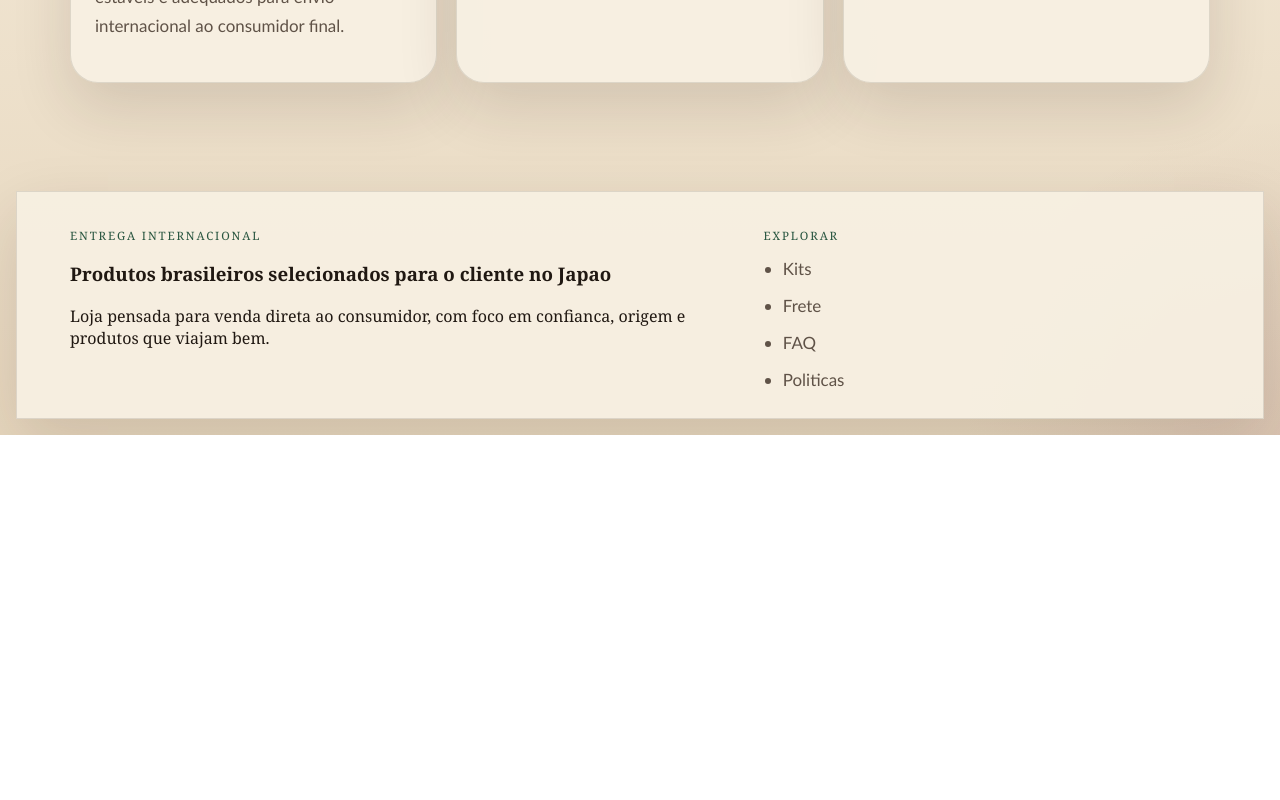
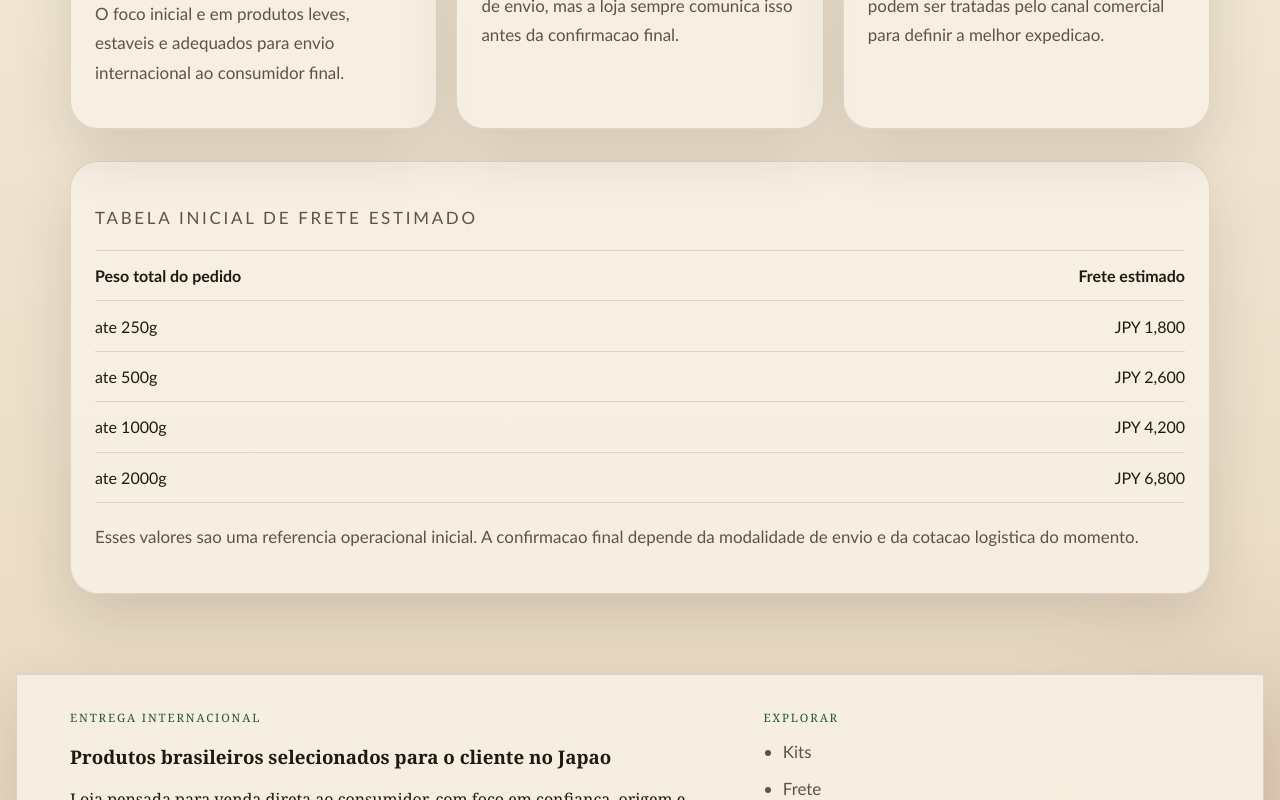
Before and after one commit to thewatermouse/brazil-japan-store-product, a Next.js app: page /shipping in a window 1280 px wide. Shown: the part 512-1312 px from the top of the page. Before the commit the page ends 947 px from the top, so only its background shows below. Built offline with nearby package versions, Linux system fonts and the light colour scheme.

Commit message:
Add realistic shipping table and richer checkout

```diff
--- a/app/globals.css
+++ b/app/globals.css
@@ -239,3 +239,27 @@ main { min-height: calc(100vh - 180px); }
   border: 1px solid var(--line);
   background: rgba(255,255,255,0.6);
 }
+
+.shipping-table-card {
+  margin-top: 2rem;
+}
+
+.shipping-table {
+  display: grid;
+  gap: 0;
+  border-top: 1px solid var(--line);
+  margin: 1rem 0 1.2rem;
+}
+
+.shipping-table-row {
+  display: grid;
+  grid-template-columns: 1fr auto;
+  gap: 1rem;
+  padding: 0.95rem 0;
+  border-bottom: 1px solid var(--line);
+  font-family: "Trebuchet MS", sans-serif;
+}
+
+.shipping-table-head {
+  font-weight: 700;
+}
--- a/components/ShippingContent.tsx
+++ b/components/ShippingContent.tsx
@@ -1,25 +1,38 @@
 "use client";
 
 import { useLanguage } from "@/components/LanguageProvider";
+import { shippingEstimateTiers } from "@/data/store";
 
 const copy = {
   pt: {
     eyebrow: "Frete e entrega",
     title: "Como funciona o envio para o Japao.",
+    lead: "Para MVP, a loja trabalha com uma tabela simples por faixa de peso. Isso deixa o cliente mais orientado e evita surpresa no pedido inicial.",
     cards: [
       { title: "Pedidos pequenos", text: "O foco inicial e em produtos leves, estaveis e adequados para envio internacional ao consumidor final." },
       { title: "Prazo estimado", text: "O prazo varia conforme estoque e metodo de envio, mas a loja sempre comunica isso antes da confirmacao final." },
       { title: "Pedido maior", text: "Compras em quantidade, kits e presentes podem ser tratadas pelo canal comercial para definir a melhor expedicao." }
-    ]
+    ],
+    tableTitle: "Tabela inicial de frete estimado",
+    weight: "Peso total do pedido",
+    price: "Frete estimado",
+    upTo: "ate",
+    note: "Esses valores sao uma referencia operacional inicial. A confirmacao final depende da modalidade de envio e da cotacao logistica do momento."
   },
   ja: {
     eyebrow: "配送について",
     title: "日本向け配送の考え方。",
+    lead: "MVP段階では、重量帯ごとのシンプルな送料目安を採用しています。最初の注文で不透明さを減らすためです。",
     cards: [
       { title: "小口注文中心", text: "初期段階では、軽量で常温配送しやすい商品を中心に扱います。" },
       { title: "発送目安", text: "在庫状況と配送方法によって変動しますが、最終確定前に必ず案内します。" },
       { title: "まとめ買い", text: "数量の多い注文やギフト用途は、個別に最適な発送方法を相談できます。" }
-    ]
+    ],
+    tableTitle: "初期送料テーブル",
+    weight: "注文総重量",
+    price: "送料目安",
+    upTo: "〜",
+    note: "あくまで初期の目安です。最終金額は配送方法と実際の見積でご案内します。"
   }
 } as const;
 
@@ -32,6 +45,7 @@ export function ShippingContent() {
       <div className="container prose-shell">
         <p className="eyebrow">{t.eyebrow}</p>
         <h1>{t.title}</h1>
+        <p className="lead">{t.lead}</p>
         <div className="stack-grid">
           {t.cards.map((card, index) => (
             <article key={card.title} className="step-card">
@@ -41,6 +55,23 @@ export function ShippingContent() {
             </article>
           ))}
         </div>
+
+        <section className="product-section-card shipping-table-card">
+          <p className="eyebrow">{t.tableTitle}</p>
+          <div className="shipping-table">
+            <div className="shipping-table-row shipping-table-head">
+              <strong>{t.weight}</strong>
+              <strong>{t.price}</strong>
+            </div>
+            {shippingEstimateTiers.map((tier) => (
+              <div key={tier.maxWeightGrams} className="shipping-table-row">
+                <span>{t.upTo} {tier.maxWeightGrams}g</span>
+                <span>JPY {tier.estimatedYen.toLocaleString()}</span>
+              </div>
+            ))}
+          </div>
+          <p>{t.note}</p>
+        </section>
       </div>
     </section>
   );
```
Also changed, not shown: tsconfig.json (line endings or trailing spaces), 26 other files (tests, documents, lock files or other folders).
